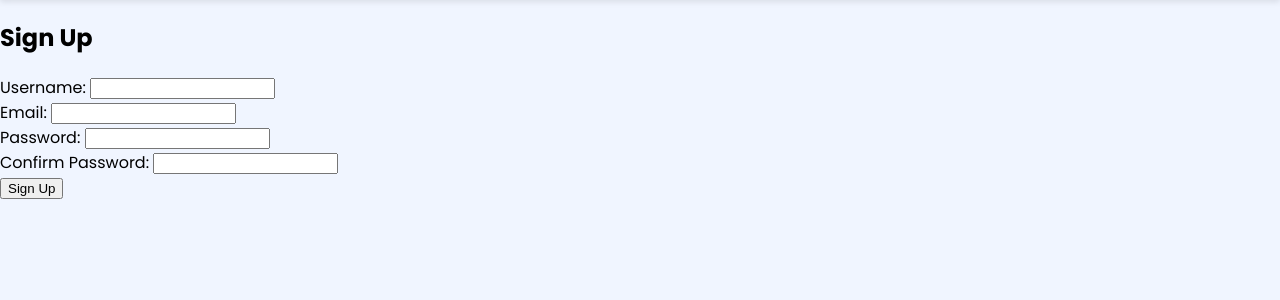
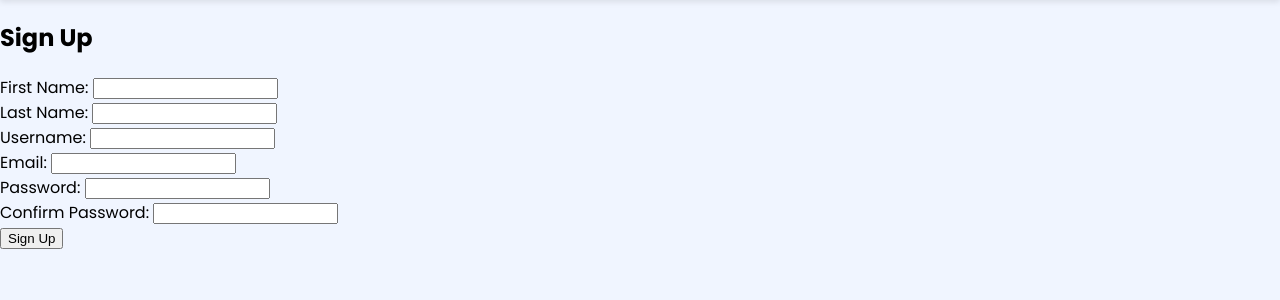
Before and after one commit to ayahmeftah/draftr-cv-builder-web-app, a Django app: page /auth/signup/ in a window 1280 px wide. Shown: the part 90-390 px from the top of the page. Run offline with Django 5.2, Linux system fonts and the light colour scheme.

Commit message:
added the input fields for the user creation

```diff
--- a/main_app/templates/registration/signup.html
+++ b/main_app/templates/registration/signup.html
@@ -22,6 +22,14 @@
       </div>
     {% endif %}
 
+    <label for="first_name">First Name:</label>
+    <input type="text" name="first_name" id="first_name" required />
+    <br />
+
+    <label for="last_name">Last Name:</label>
+    <input type="text" name="last_name" id="last_name" required />
+    <br />
+
     <label for="username">Username:</label>
     <input type="text" name="username" id="username" required />
     <br />
```
